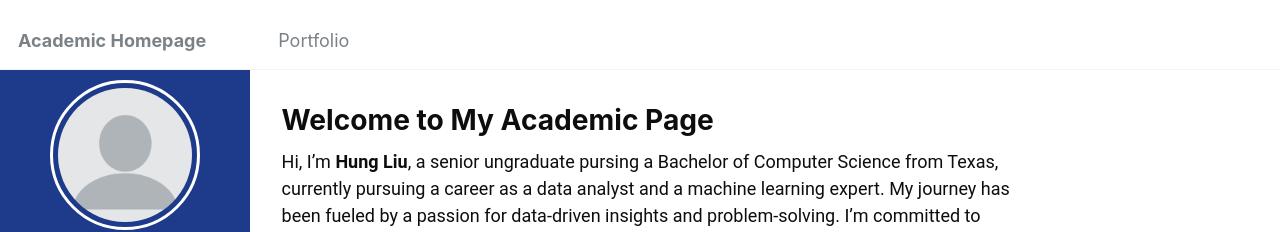
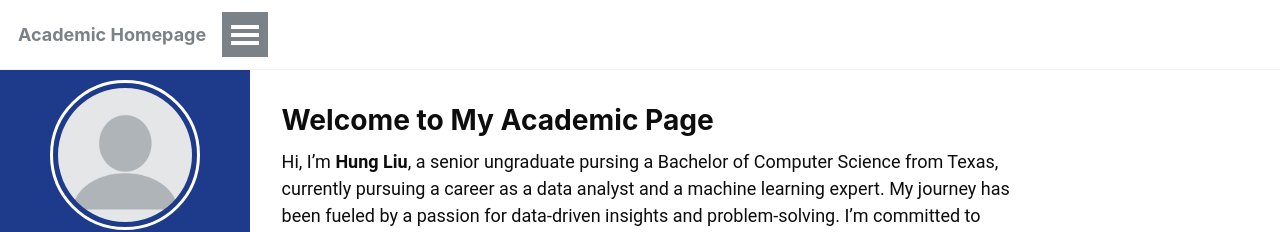
Before and after one commit to sunnySKL/sunnySKL.github.io, a Jekyll site: the page built from _pages/about.md, in a window 1280 px wide. Shown: the top 232 px of the page. Built offline with Jekyll 4.4.1, drawn with Linux system fonts in a browser that asks for light colours.

Commit message:
Update _masthead.scss

```diff
--- a/_sass/_masthead.scss
+++ b/_sass/_masthead.scss
@@ -17,10 +17,13 @@
   z-index: 20;
 
   &__inner-wrap {
-    @include container;
-    @include clearfix;
-    padding: 1em 1em 1em;
-    font-family: $sans-serif-narrow;
+  @include container;
+  @include clearfix;
+  display: flex;
+  align-items: center;
+  height: 100%;
+  padding: 0 1em;
+  font-family: $sans-serif-narrow;
 
     @include breakpoint($x-large) {
       max-width: $x-large;
```
